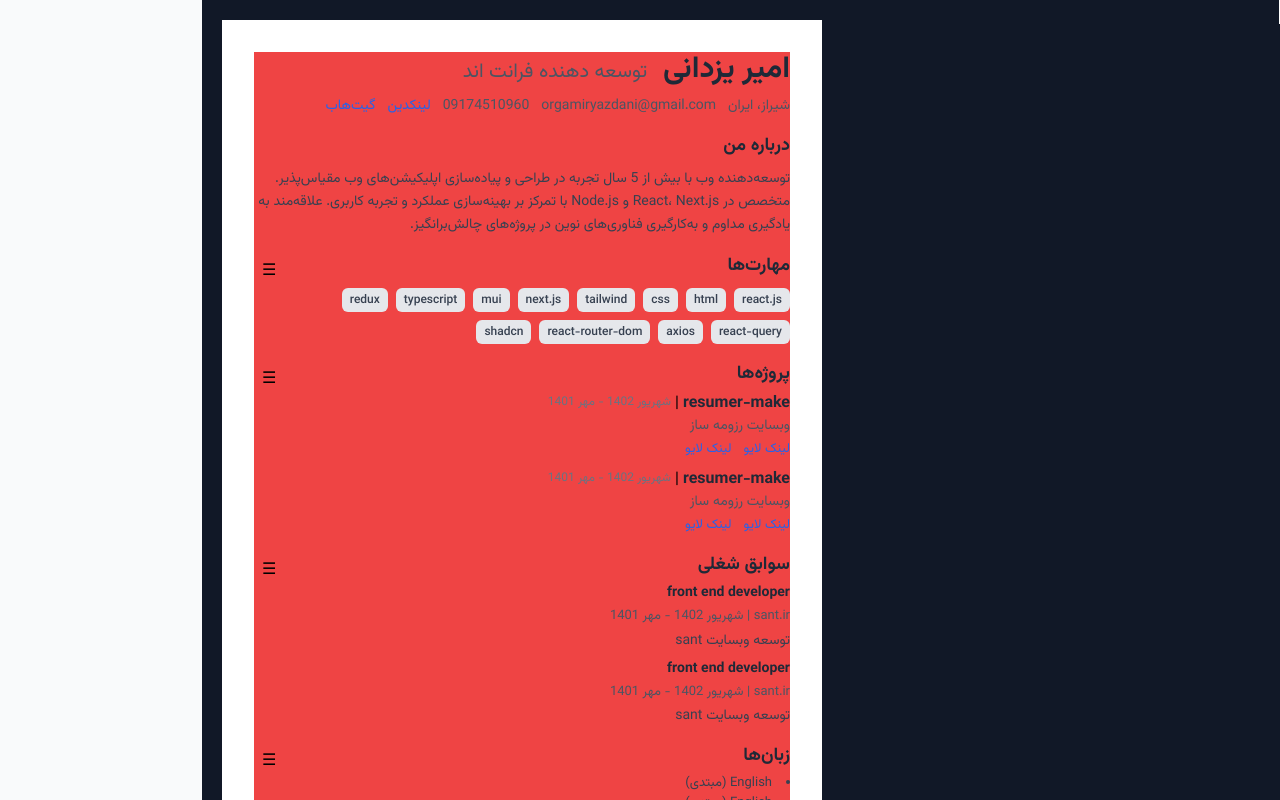
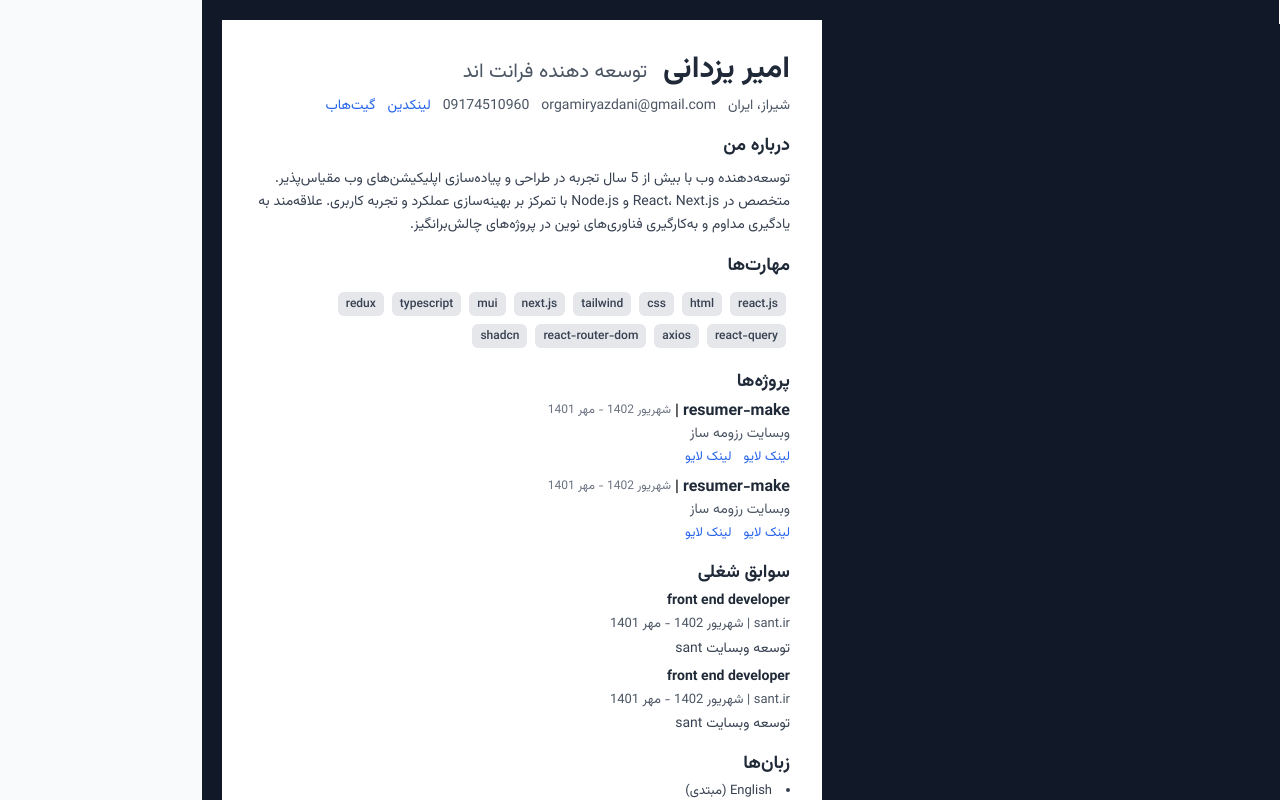
Before and after one commit to orgamiryazdani/resume-maker, a Next.js app: page / in a window 1280 px wide. Built offline with nearby package versions, Linux system fonts and the light colour scheme.

Commit message:
Change in components and add sort section as well as the ability to move skills

```diff
--- a/src/components/SortableItem.tsx
+++ b/src/components/SortableItem.tsx
@@ -1,9 +1,9 @@
-import { CSS } from '@dnd-kit/utilities';
-import { useSortable } from '@dnd-kit/sortable';
-import { FC } from 'react';
+import { CSS } from "@dnd-kit/utilities";
+import { useSortable } from "@dnd-kit/sortable";
+import { FC } from "react";
 
 interface SortableItemProps {
-  id: string;
+  id: string | number;
   children: React.ReactNode;
 }
 
@@ -21,18 +21,21 @@ const SortableItem: FC<SortableItemProps> = ({ id, children }) => {
     transform: CSS.Transform.toString(transform),
     transition,
     opacity: isDragging ? 0.5 : 1,
-    cursor: 'grab',
+    cursor: "grab",
   };
 
   return (
-    <div ref={setNodeRef} style={style} {...attributes} {...listeners} className="relative rounded">
+    <div
+      ref={setNodeRef}
+      style={style}
+      {...attributes}
+      {...listeners}
+      className='relative rounded'>
       {/* اضافه کردن یک هندل برای درگ (اختیاری) */}
-      <div className="absolute top-2 left-2 cursor-grab">
-        &#x2630; {/* آیکون منو افقی به عنوان هندل */}
-      </div>
-      <div className="ml-6">
-        {children}
-      </div>
+      {/* <div className="absolute top-2 left-2 cursor-grab"> */}
+      {/* &#x2630; آیکون منو افقی به عنوان هندل */}
+      {/* </div> */}
+      <div className='ml-0'>{children}</div>
     </div>
   );
 };
--- /dev/null
+++ b/src/components/SortableSection.tsx
@@ -0,0 +1,69 @@
+import React, { ReactNode } from "react";
+import {
+  DndContext,
+  closestCenter,
+  DragEndEvent,
+  PointerSensor,
+  useSensor,
+  useSensors,
+} from "@dnd-kit/core";
+import {
+  SortableContext,
+  verticalListSortingStrategy,
+  arrayMove,
+} from "@dnd-kit/sortable";
+import SortableItem from "@/components/SortableItem";
+
+interface SortableSectionProps<T> {
+  id: string; // شناسه بخش (مثلاً "skills" یا "projects")
+  items: T[];
+  setItems: (items: T[]) => void;
+  renderItem: (item: T) => ReactNode;
+  getItemId: (item: T) => string | number;
+}
+
+const SortableSection = <T,>({
+  items,
+  setItems,
+  renderItem,
+  getItemId,
+}: SortableSectionProps<T>) => {
+  const sensors = useSensors(
+    useSensor(PointerSensor, {
+      activationConstraint: {
+        distance: 5,
+      },
+    }),
+  );
+
+  const handleDragEnd = (event: DragEndEvent) => {
+    const { active, over } = event;
+
+    if (over && active.id !== over.id) {
+      const oldIndex = items.findIndex((item) => getItemId(item) === active.id);
+      const newIndex = items.findIndex((item) => getItemId(item) === over.id);
+      setItems(arrayMove(items, oldIndex, newIndex));
+    }
+  };
+
+  return (
+    <DndContext
+      sensors={sensors}
+      collisionDetection={closestCenter}
+      onDragEnd={handleDragEnd}>
+      <SortableContext
+        items={items.map(getItemId)}
+        strategy={verticalListSortingStrategy}>
+        {items.map((item) => (
+          <SortableItem
+            key={getItemId(item)}
+            id={getItemId(item)}>
+            {renderItem(item)}
+          </SortableItem>
+        ))}
+      </SortableContext>
+    </DndContext>
+  );
+};
+
+export default SortableSection;
--- a/src/components/template/Aurora/Aurora.tsx
+++ b/src/components/template/Aurora/Aurora.tsx
@@ -8,20 +8,7 @@ import Languages from "./Languages";
 import Educations from "./Educations";
 import { userData } from "@/fakeData";
 import { useState } from "react";
-import {
-  closestCenter,
-  DndContext,
-  DragEndEvent,
-  PointerSensor,
-  useSensor,
-  useSensors,
-} from "@dnd-kit/core";
-import {
-  arrayMove,
-  SortableContext,
-  verticalListSortingStrategy,
-} from "@dnd-kit/sortable";
-import SortableItem from "@/components/SortableItem";
+import SortableSection from "@/components/SortableSection";
 
 export default function Aurora() {
   const {
@@ -37,38 +24,28 @@ export default function Aurora() {
     educations,
   } = userData;
 
-  const [sectionsOrder, setSectionsOrder] = useState<string[]>([
+  const initialSectionsOrder = [
     "skills",
     "projects",
     "experiences",
     "languages",
     "educations",
-  ]);
+  ];
 
-  const sensors = useSensors(
-    useSensor(PointerSensor, {
-      activationConstraint: {
-        distance: 5,
-      },
-    }),
-  );
+  const [sectionsOrder, setSectionsOrder] =
+    useState<string[]>(initialSectionsOrder);
 
-  const handleDragEnd = (event: DragEndEvent) => {
-    const { active, over } = event;
-
-    if (over && active.id !== over?.id) {
-      setSectionsOrder((items) => {
-        const oldIndex = items.indexOf(active.id as string);
-        const newIndex = items.indexOf(over.id as string);
-        return arrayMove(items, oldIndex, newIndex);
-      });
-    }
+  const sectionsMap: { [key: string]: React.ReactNode } = {
+    skills: <Skills skills={skills} />,
+    projects: <Projects projects={projects} />,
+    experiences: <Experiences experiences={experiences} />,
+    languages: <Languages languages={languages} />,
+    educations: <Educations educations={educations} />,
   };
 
   return (
     <div className='bg-white font-sans space-y-10 p-8 max-w-[21cm] max-h-[25cm]'>
-      <main
-        className='mx-auto bg-red-500'>
+      <main className='mx-auto'>
         {/* info section */}
         <Info
           name={name}
@@ -78,67 +55,14 @@ export default function Aurora() {
         />
         {/* about section */}
         <About about={about} />
-        {/* dnd-kit */}
-        <DndContext
-          sensors={sensors}
-          collisionDetection={closestCenter}
-          onDragEnd={handleDragEnd}>
-          <SortableContext
-            items={sectionsOrder}
-            strategy={verticalListSortingStrategy}>
-            {sectionsOrder.map((sectionId) => {
-              switch (sectionId) {
-                //  skills section
-                case "skills":
-                  return (
-                    <SortableItem
-                      key='skills'
-                      id='skills'>
-                      <Skills skills={skills} />
-                    </SortableItem>
-                  );
-                //  projects section
-                case "projects":
-                  return (
-                    <SortableItem
-                      key='projects'
-                      id='projects'>
-                      <Projects projects={projects} />
-                    </SortableItem>
-                  );
-                // experiences section
-                case "experiences":
-                  return (
-                    <SortableItem
-                      key='experiences'
-                      id='experiences'>
-                      <Experiences experiences={experiences} />
-                    </SortableItem>
-                  );
-                //  Languages section
-                case "languages":
-                  return (
-                    <SortableItem
-                      key='languages'
-                      id='languages'>
-                      <Languages languages={languages} />
-                    </SortableItem>
-                  );
-                //  educations section
-                case "educations":
-                  return (
-                    <SortableItem
-                      key='educations'
-                      id='educations'>
-                      <Educations educations={educations} />
-                    </SortableItem>
-                  );
-                default:
-                  return null;
-              }
-            })}
-          </SortableContext>
-        </DndContext>
+        {/* dnd-kit برای ترتیب بخش‌ها */}
+        <SortableSection
+          id='main-sections'
+          items={sectionsOrder}
+          setItems={setSectionsOrder}
+          getItemId={(sectionId) => sectionId}
+          renderItem={(sectionId) => sectionsMap[sectionId]}
+        />
       </main>
     </div>
   );
--- a/src/components/template/Aurora/Educations.tsx
+++ b/src/components/template/Aurora/Educations.tsx
@@ -3,7 +3,7 @@ import { FC } from "react";
 
 const Educations: FC<{ educations: education[] }> = ({ educations }) => {
   return (
-    <section aria-labelledby='education-heading'>
+    <section aria-labelledby='education-heading' className="mb-4">
       <h2
         id='education-heading'
         className='text-lg font-bold text-gray-800 mb-1'>
--- a/src/components/template/Aurora/Skills.tsx
+++ b/src/components/template/Aurora/Skills.tsx
@@ -1,7 +1,10 @@
-import { skills } from "@/types/UserResumeData";
-import { FC } from "react";
+import { FC, useState } from "react";
+import SortableSection from "@/components/SortableSection";
+import { skills as SkillsType } from "@/types/UserResumeData";
 
-const Skills: FC<skills> = ({ skills }) => {
+const Skills: FC<SkillsType> = ({ skills }) => {
+  const [skillsOrder, setSkillsOrder] = useState(skills);
+
   return (
     <section
       aria-labelledby='skills-heading'
@@ -11,14 +14,18 @@ const Skills: FC<skills> = ({ skills }) => {
         className='text-lg font-bold text-gray-800 mb-2'>
         مهارت‌ها
       </h2>
-      <ul className='flex flex-wrap -m-1'>
-        {skills.map((skill) => (
-          <li
-            key={skill.id}
-            className='m-1 bg-gray-200 text-gray-700 px-2 py-1 rounded-md text-xs font-medium'>
-            {skill.name}
-          </li>
-        ))}
+      <ul className='flex flex-wrap'>
+        <SortableSection
+          id='skills-section'
+          items={skillsOrder}
+          setItems={setSkillsOrder}
+          getItemId={(skill) => skill.id}
+          renderItem={(skill) => (
+            <li className='m-1 bg-gray-200 text-gray-700 px-2 py-1 rounded-md text-xs font-medium'>
+              {skill.name}
+            </li>
+          )}
+        />
       </ul>
     </section>
   );
```
